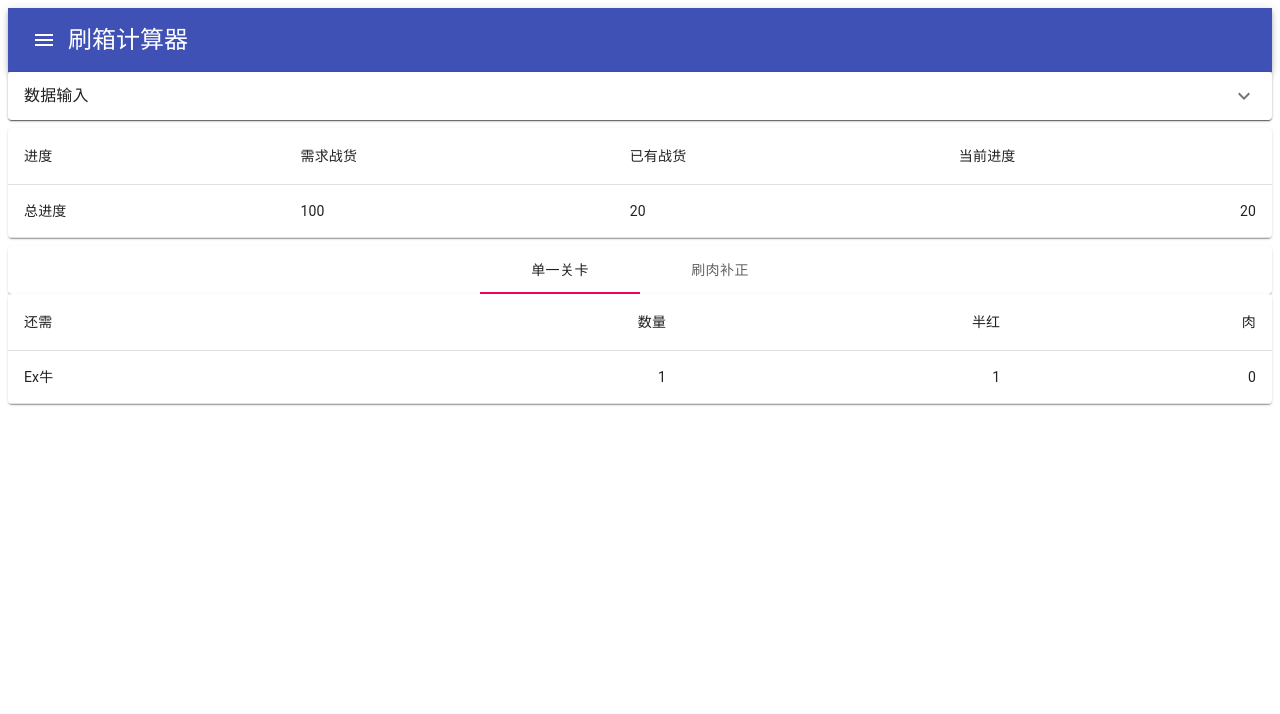
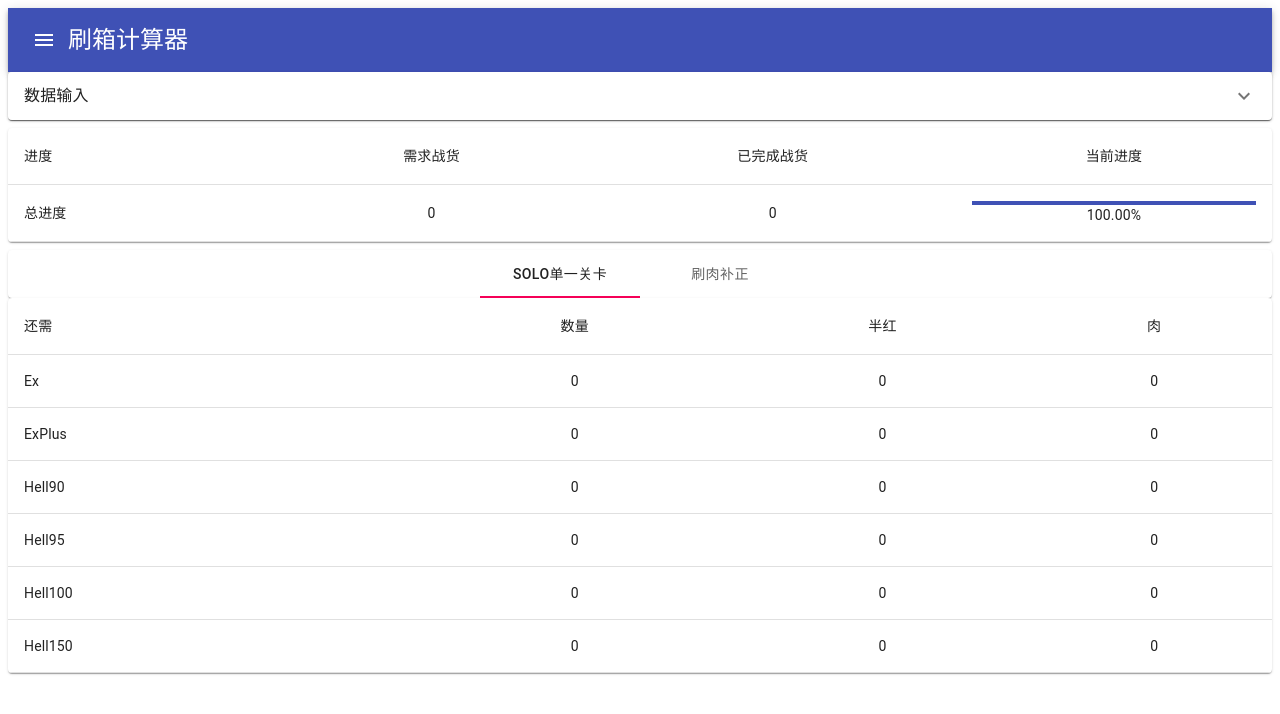
Before and after one commit to niccolozy/gbf-tools, a React (Create React App) app: page / in a window 1280 px wide. Shown: the top 714 px of the page. Built offline with nearby package versions, Linux system fonts and the light colour scheme.

Commit message:
Implement data display

```diff
--- a/src/components/BoxCalculator/BoxEstimation.js
+++ b/src/components/BoxCalculator/BoxEstimation.js
@@ -1,4 +1,4 @@
-import React, { Component } from "react";
+import React from "react";
 import {
   Table,
   TableBody,
@@ -11,13 +11,12 @@ import {
   Tab
 } from "@material-ui/core";
 
-class BoxEstimation extends Component {
-  render() {
+export default function BoxEstimation({ neededSolos }) {
   return (
     <>
       <Paper>
         <Tabs value={0} centered>
-            <Tab label="单一关卡" />
+          <Tab label="Solo单一关卡" />
           <Tab label="刷肉补正" />
         </Tabs>
       </Paper>
@@ -26,26 +25,27 @@ class BoxEstimation extends Component {
           <TableHead>
             <TableRow>
               <TableCell>还需</TableCell>
-                <TableCell align="right">数量</TableCell>
-                <TableCell align="right">半红</TableCell>
-                <TableCell align="right">肉</TableCell>
+              <TableCell align="center">数量</TableCell>
+              <TableCell align="center">半红</TableCell>
+              <TableCell align="center">肉</TableCell>
             </TableRow>
           </TableHead>
           <TableBody>
-              <TableRow>
+            {Object.entries(neededSolos).map(([mob, value]) => {
+              return (
+                <TableRow key={mob}>
                   <TableCell component="th" scope="row">
-                  Ex牛
+                    {mob}
                   </TableCell>
-                <TableCell align="right">1</TableCell>
-                <TableCell align="right">1</TableCell>
-                <TableCell align="right">0</TableCell>
+                  <TableCell align="center">{value.num}</TableCell>
+                  <TableCell align="center">{value.elixir}</TableCell>
+                  <TableCell align="center">{value.meat}</TableCell>
                 </TableRow>
+              );
+            })}
           </TableBody>
         </Table>
       </TableContainer>
     </>
   );
 }
-}
-
-export default BoxEstimation;
--- a/src/components/BoxCalculator/BoxProgress.js
+++ b/src/components/BoxCalculator/BoxProgress.js
@@ -1,4 +1,4 @@
-import React, { Component } from "react";
+import React from "react";
 import {
   Table,
   TableBody,
@@ -6,20 +6,23 @@ import {
   TableContainer,
   TableHead,
   TableRow,
-  Paper
+  Paper,
+  LinearProgress
 } from "@material-ui/core";
 
-class BoxProgress extends Component {
-  render() {
+export default function BoxProgress({ progress }) {
+  let total = progress.requiredToken;
+  let completed =
+    progress.currentToken + progress.drewToken + progress.currentTokenFromHonor;
   return (
     <TableContainer component={Paper}>
       <Table>
         <TableHead>
           <TableRow>
             <TableCell>进度</TableCell>
-              <TableCell>需求战货</TableCell>
-              <TableCell>已有战货</TableCell>
-              <TableCell>当前进度</TableCell>
+            <TableCell align="center">需求战货</TableCell>
+            <TableCell align="center">已完成战货</TableCell>
+            <TableCell align="center">当前进度</TableCell>
           </TableRow>
         </TableHead>
         <TableBody>
@@ -27,15 +30,18 @@ class BoxProgress extends Component {
             <TableCell component="th" scope="row">
               总进度
             </TableCell>
-              <TableCell>100</TableCell>
-              <TableCell>20</TableCell>
-              <TableCell align="right">{(20 / 100) * 100}</TableCell>
+            <TableCell align="center">{total}</TableCell>
+            <TableCell align="center">{completed}</TableCell>
+            <TableCell align="center">
+              <LinearProgress
+                variant="determinate"
+                value={total !== 0 ? (completed / total) * 100 : 100}
+              />
+              {(total !== 0 ? (completed / total) * 100 : 100).toFixed(2) + "%"}
+            </TableCell>
           </TableRow>
         </TableBody>
       </Table>
     </TableContainer>
   );
 }
-}
-
-export default BoxProgress;
--- a/src/components/BoxCalculator/calculation.js
+++ b/src/components/BoxCalculator/calculation.js
@@ -51,18 +51,13 @@ function calculateProgress(targetBox, drewBox, currentToken, currentHonor) {
   return progress;
 }
 
-export function calculateNeededSolo(
-  targetBox,
-  drewBox,
-  currentToken,
-  currentHonor,
-  currentMeat
-) {
+export function calculateNeededSolo(data) {
+  console.log(data.targetBox, data.currentToken);
   let progress = calculateProgress(
-    targetBox,
-    drewBox,
-    currentToken,
-    currentHonor
+    data.targetBox,
+    data.drewBox,
+    data.currentToken,
+    data.currentHonor
   );
   let restToken =
     progress.requiredToken -
--- a/src/components/BoxCalculator/index.js
+++ b/src/components/BoxCalculator/index.js
@@ -23,9 +23,17 @@ class BoxCalculator extends Component {
   };
 
   render() {
-    let [progress, neededSolos] = calculateNeededSolo({ ...this.state });
-    console.log(progress);
-    console.log(neededSolos);
+    console.log(this.state);
+    let [progress, neededSolos] = calculateNeededSolo(this.state);
+    // let [progress, neededSolos] = calculateNeededSolo(
+    //   20,
+    //   2,
+    //   11100,
+    //   31782647,
+    //   1761
+    // );
+    // console.log(progress);
+    // console.log(neededSolos);
     return (
       <Grid container spacing={1}>
         <Grid item sm={12}>
@@ -37,7 +45,7 @@ class BoxCalculator extends Component {
           <BoxProgress progress={progress} />
         </Grid>
         <Grid item sm={12}>
-          <BoxEstimation data={neededSolos} />
+          <BoxEstimation neededSolos={neededSolos} />
         </Grid>
       </Grid>
     );
```
Lines whose indentation alone changed are shown as unchanged.
